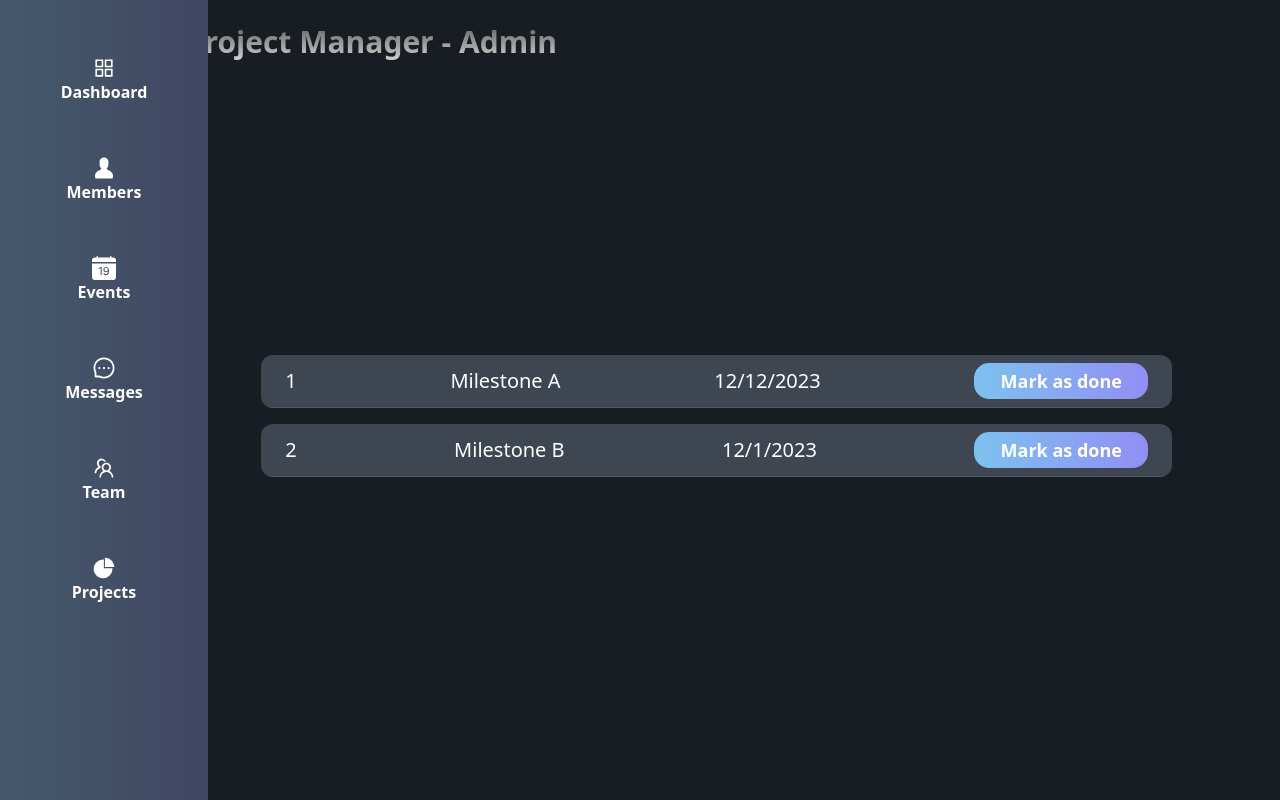
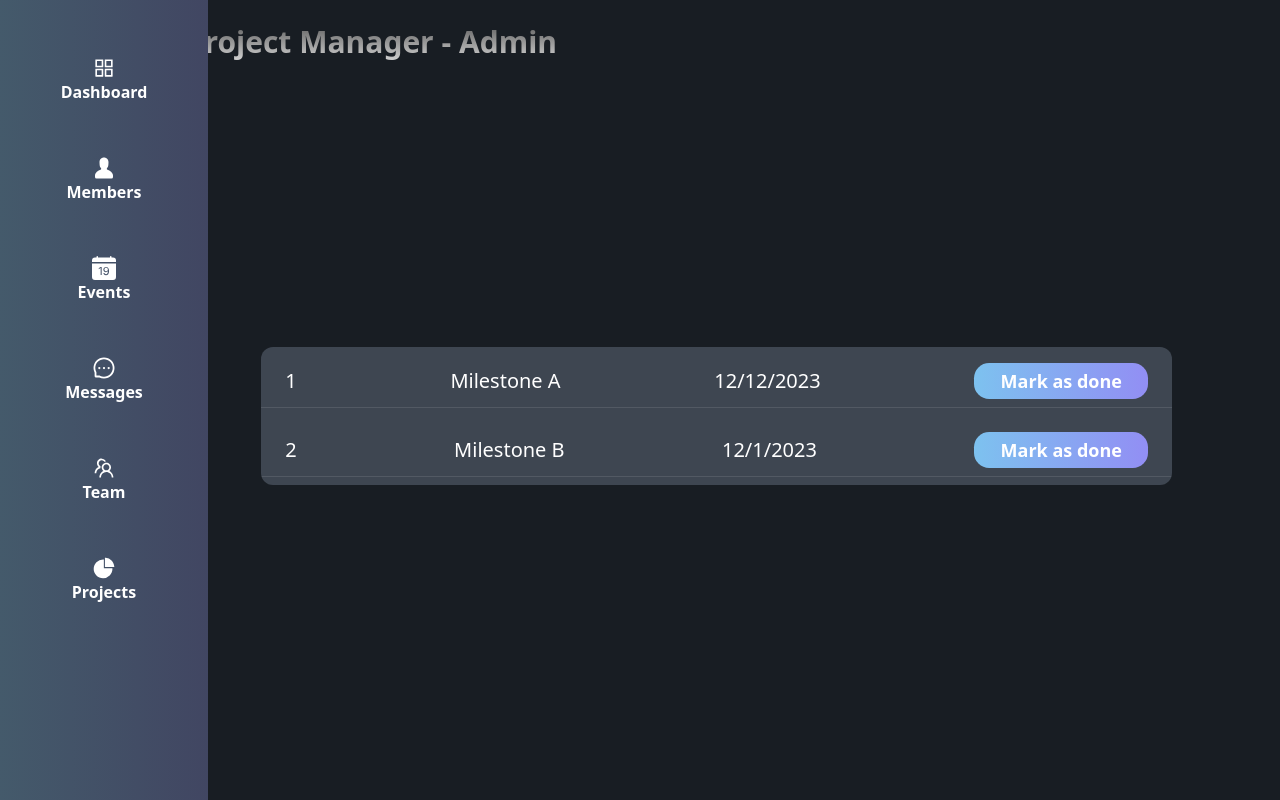
Before and after one commit to mtalhazulf/hrms, a React (Vite) app: page /proj in a window 1280 px wide. Built offline with nearby package versions, Linux system fonts and the light colour scheme.

Commit message:
Few touches

```diff
--- a/src/Projects/Table.jsx
+++ b/src/Projects/Table.jsx
@@ -17,9 +17,10 @@ const Table = () => {
 
   return (
     <div className="flex flex-col items-center justify-center w-[95%] space-y-4">
-      {data.map((item, index) => (
-        <div key={index} className="md:w-[911px] bg-[#3E4651] rounded-xl overflow-hidden">
-          <div className="flex flex-row items-center justify-between gap-2 text-white text-xl px-6 py-2 w-full">
+      <div className="md:w-[911px] bg-[#3E4651] rounded-xl overflow-hidden">
+        {data.map((item, index) => (
+            <div key={index} className="flex flex-col items-center justify-center w-full py-2">
+          <div  className="flex flex-row items-center justify-between gap-2 text-white text-xl px-6 py-2 w-full">
             <p>{item.serialnumber}</p>
             <p>{item.milestone}</p>
             <p className="md:block hidden">{item.deadline}</p>
@@ -28,8 +29,10 @@ const Table = () => {
             </button>
           </div>
           <div className="w-full h-[1px] bg-white opacity-10"></div>
-        </div>
-      ))}
+
+          </div>
+        ))}
+      </div>
     </div>
   );
 };
```
